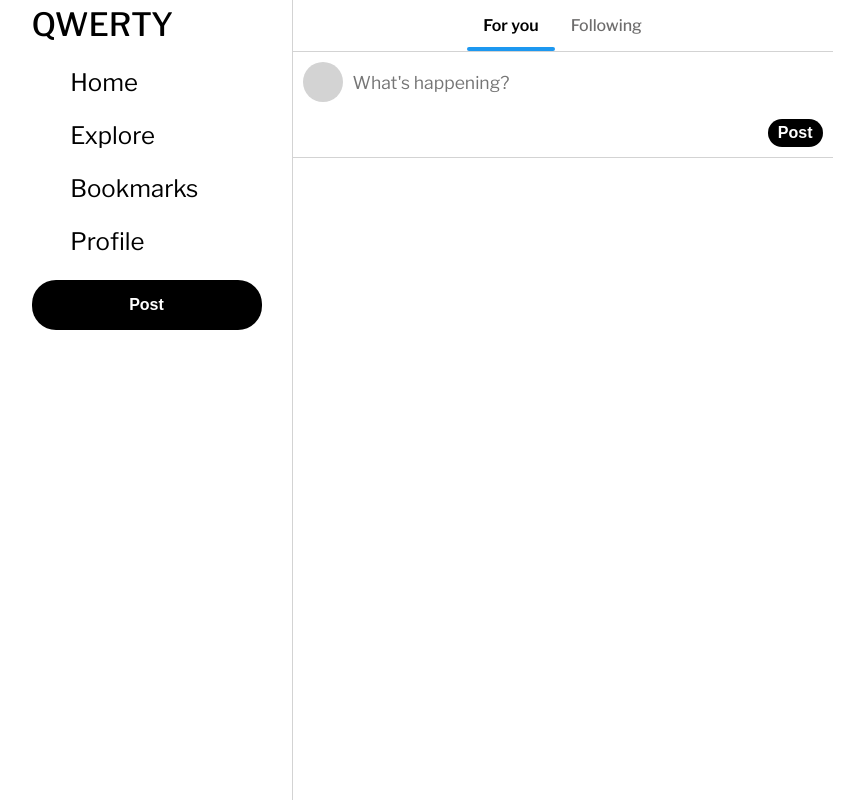
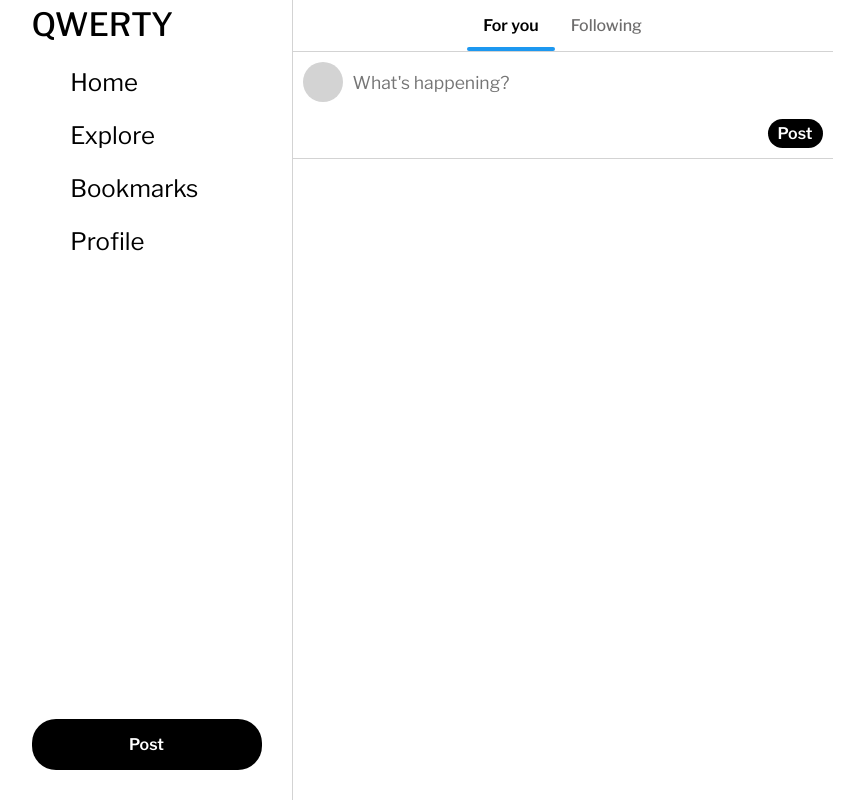
Before and after one commit to Leont1cov/QWERTY, a React (Vite) app: page / in a window 1280 px wide. Shown: the whole page, without its empty margins (208-1072 px from the left). Built offline with nearby package versions, Linux system fonts and the light colour scheme; a web font is replaced by a local one.

Commit message:
style: change and restructurize button styles

```diff
--- a/src/styles/components/ui/_button.scss
+++ b/src/styles/components/ui/_button.scss
@@ -1,8 +1,10 @@
 @use "/src/styles/globals/colors" as *;
 
 .button {
+    font-family: "Libre Franklin", sans-serif;
     border: none;
     border-radius: 24px;
+    margin-top: auto;
     padding: 16px 16px;
     width: 230px;
     background-color: $color-black;
@@ -18,25 +20,11 @@
         font-weight: 600;
         color: $color-white;
     }
-}
 
-//! Проверь стили, почему-то в 2х классах они разные, хотя кнопка вроде бы одна :)
-
-.button__PostPublication {
+    &__PostPublication {
         margin-left: auto;
-  border: none;
-  outline: none;
         width: auto;
-  background-color: $color-black;
-  color: $color-white;
-  border-radius: 15px;
         font-size: 0.9rem;
-  font-weight: 600;
         padding: 5px 10px;
-  transition: background-color 0.2s ease;
-  cursor: pointer;
-
-  &:hover {
-    background-color: $color-black-hover;
     }
 }
```
Also changed, not shown: src/styles/globals/_body.scss (+4 -4 lines). Lines whose indentation alone changed are shown as unchanged.
